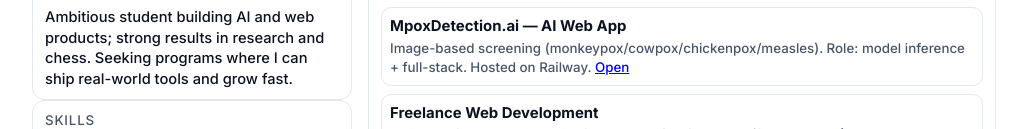
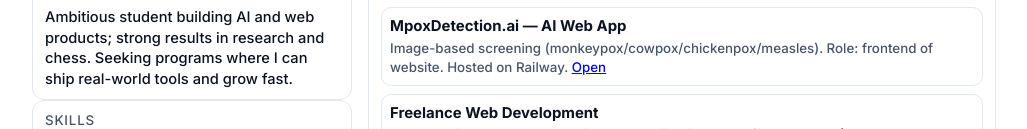
Before and after one commit to Galym7707/My-Resume-1page, a plain HTML site: page index.html in a window 1280 px wide. Shown: the part 207-336 px from the top of the page, without its empty margins (126-1153 px from the left). Drawn offline with Linux system fonts and the light colour scheme.

Commit message:
Update index.html

```diff
--- a/index.html
+++ b/index.html
@@ -124,7 +124,7 @@
           <div class="bd items">
             <div class="item avoid">
               <h4>MpoxDetection.ai — AI Web App</h4>
-              <div class="meta">Image-based screening (monkeypox/cowpox/chickenpox/measles). Role: model inference + full-stack. Hosted on Railway. <a href="https://mpox-detector.up.railway.app" target="_blank">Open</a></div>
+              <div class="meta">Image-based screening (monkeypox/cowpox/chickenpox/measles). Role: frontend of website. Hosted on Railway. <a href="https://mpox-detector.up.railway.app" target="_blank">Open</a></div>
             </div>
             <div class="item avoid">
               <h4>Freelance Web Development</h4>
```
